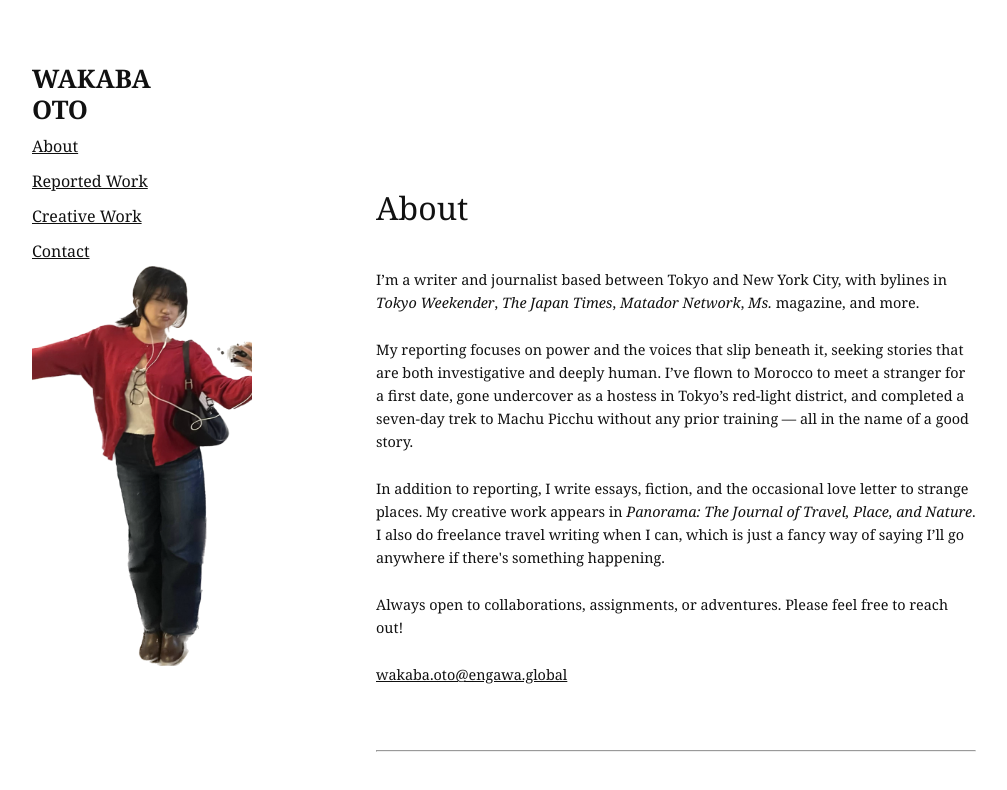
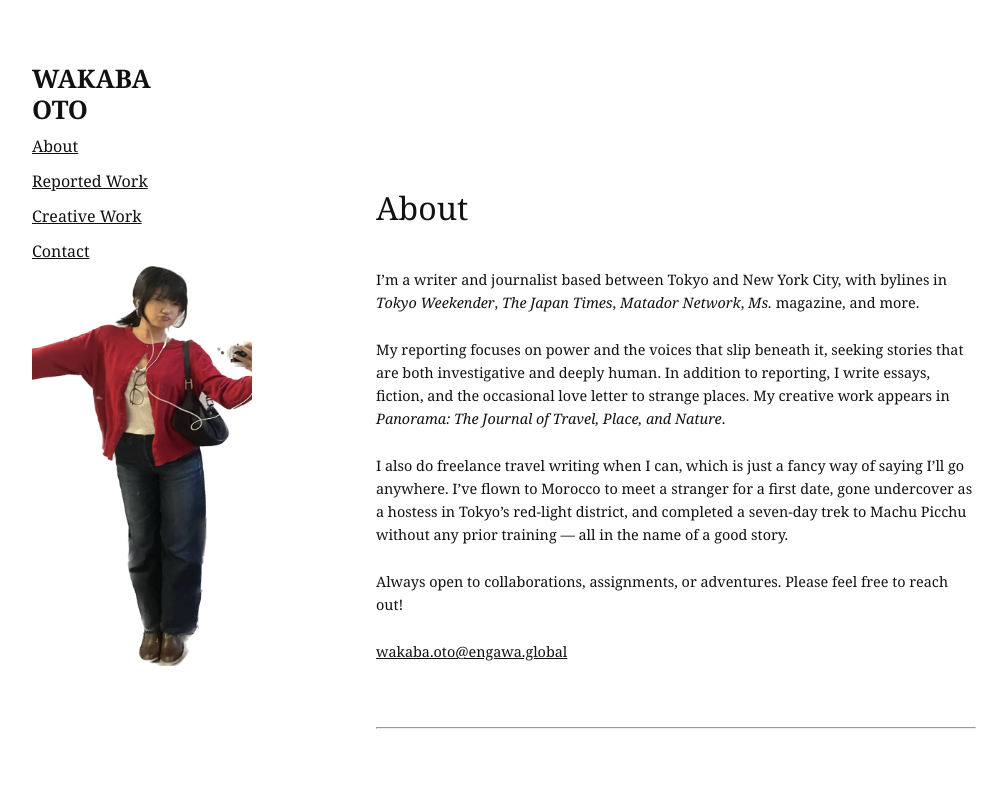
Before and after one commit to wakabss/portfolio-site, a Next.js app: page / in a window 1280 px wide. Shown: the top 790 px of the page, without its empty margins (106-1113 px from the left). Built offline with nearby package versions, Linux system fonts and the light colour scheme.

Commit message:
Update page.tsx

```diff
--- a/app/page.tsx
+++ b/app/page.tsx
@@ -11,11 +11,11 @@ export default function AboutPage() {
           </p>
 
           <p>
-        My reporting focuses on power and the voices that slip beneath it, seeking stories that are both investigative and deeply human. I’ve flown to Morocco to meet a stranger for a first date, gone undercover as a hostess in Tokyo’s red-light district, and completed a seven-day trek to Machu Picchu without any prior training — all in the name of a good story.
+        My reporting focuses on power and the voices that slip beneath it, seeking stories that are both investigative and deeply human. In addition to reporting, I write essays, fiction, and the occasional love letter to strange places. My creative work appears in <em>Panorama: The Journal of Travel, Place, and Nature</em>.
           </p>
 
           <p>
-        In addition to reporting, I write essays, fiction, and the occasional love letter to strange places. My creative work appears in <em>Panorama: The Journal of Travel, Place, and Nature</em>. I also do freelance travel writing when I can, which is just a fancy way of saying I’ll go anywhere if there's something happening.
+        I also do freelance travel writing when I can, which is just a fancy way of saying I’ll go anywhere. I’ve flown to Morocco to meet a stranger for a first date, gone undercover as a hostess in Tokyo’s red-light district, and completed a seven-day trek to Machu Picchu without any prior training — all in the name of a good story.
           </p>
 
           <p>
```
